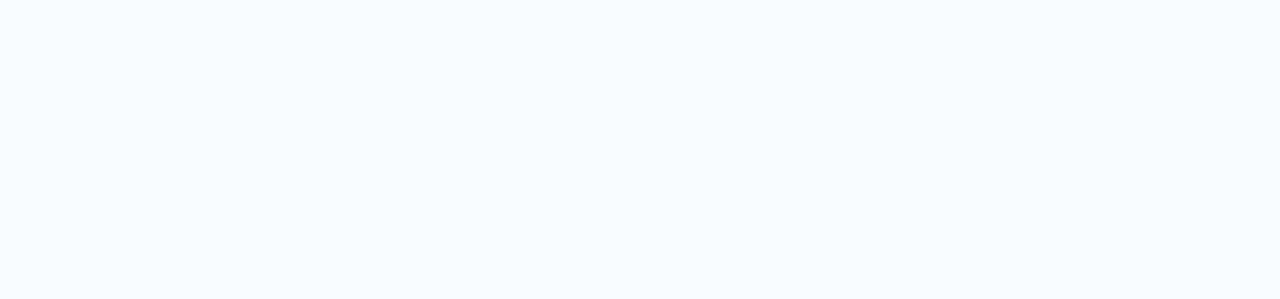
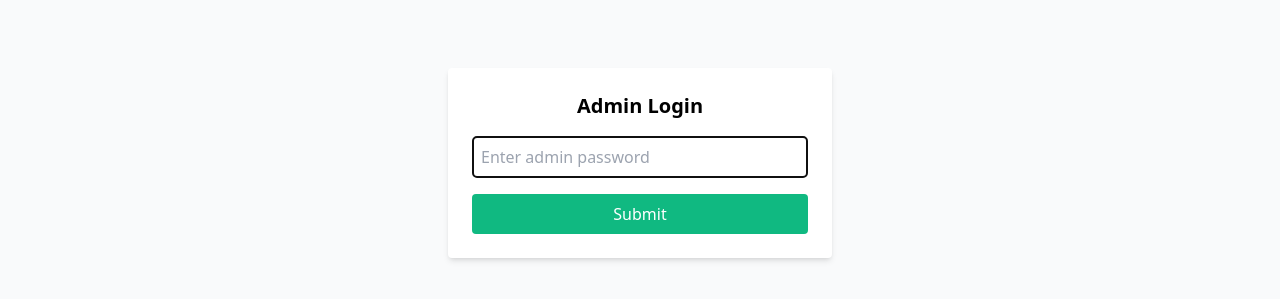
Before and after one commit to Sib222/basegigs, a Next.js app: page /admin in a window 1280 px wide. Shown: the part 237-536 px from the top of the page. Built offline with nearby package versions, Linux system fonts and the light colour scheme; no server answers; the database is empty.

Commit message:
Update page.tsx

```diff
--- a/app/admin/page.tsx
+++ b/app/admin/page.tsx
@@ -24,15 +24,22 @@
   professional: { label: 'Professional', gigs: null }, // unlimited
 }
 
+const ADMIN_PASSWORD = 'Simelane1*'
+
 export default function AdminPage() {
   const [clients, setClients] = useState<ClientProfile[]>([])
   const [subscriptions, setSubscriptions] = useState<Record<string, Subscription>>({})
   const [search, setSearch] = useState('')
   const [error, setError] = useState<string | null>(null)
+  const [authorized, setAuthorized] = useState(false)
+  const [passwordInput, setPasswordInput] = useState('')
+  const [authError, setAuthError] = useState('')
 
   useEffect(() => {
-    fetchData()
-  }, [])
+    if (authorized) {
+      fetchData()
+    }
+  }, [authorized])
 
   async function fetchData() {
     setError(null)
@@ -105,6 +112,47 @@
       (new Date(date).getTime() - Date.now()) / (1000 * 60 * 60 * 24)
     )
     return diff > 0 ? diff : 0
+  }
+
+  function handlePasswordSubmit(e: React.FormEvent) {
+    e.preventDefault()
+    if (passwordInput === ADMIN_PASSWORD) {
+      setAuthorized(true)
+      setAuthError('')
+    } else {
+      setAuthError('Incorrect password, try again.')
+      setPasswordInput('')
+    }
+  }
+
+  if (!authorized) {
+    return (
+      <div className="min-h-screen flex items-center justify-center bg-gray-50 p-4">
+        <form
+          onSubmit={handlePasswordSubmit}
+          className="bg-white p-6 rounded shadow-md max-w-sm w-full"
+        >
+          <h2 className="text-xl font-bold mb-4 text-center">Admin Login</h2>
+          <input
+            type="password"
+            value={passwordInput}
+            onChange={(e) => setPasswordInput(e.target.value)}
+            placeholder="Enter admin password"
+            className="w-full p-2 border rounded mb-4"
+            autoFocus
+          />
+          {authError && (
+            <p className="text-red-600 mb-4 text-center">{authError}</p>
+          )}
+          <button
+            type="submit"
+            className="w-full bg-primary text-white py-2 rounded hover:bg-green-600 transition"
+          >
+            Submit
+          </button>
+        </form>
+      </div>
+    )
   }
 
   return (
```
